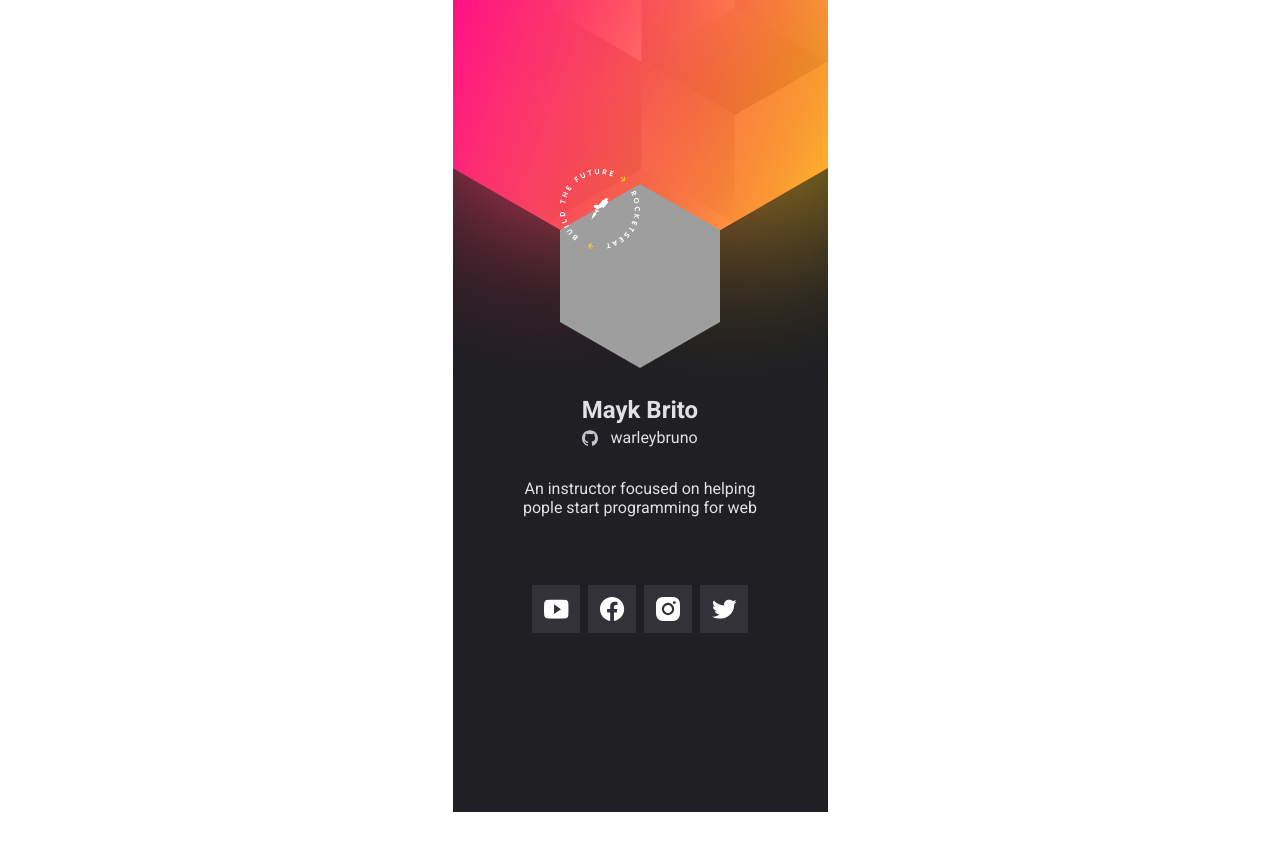
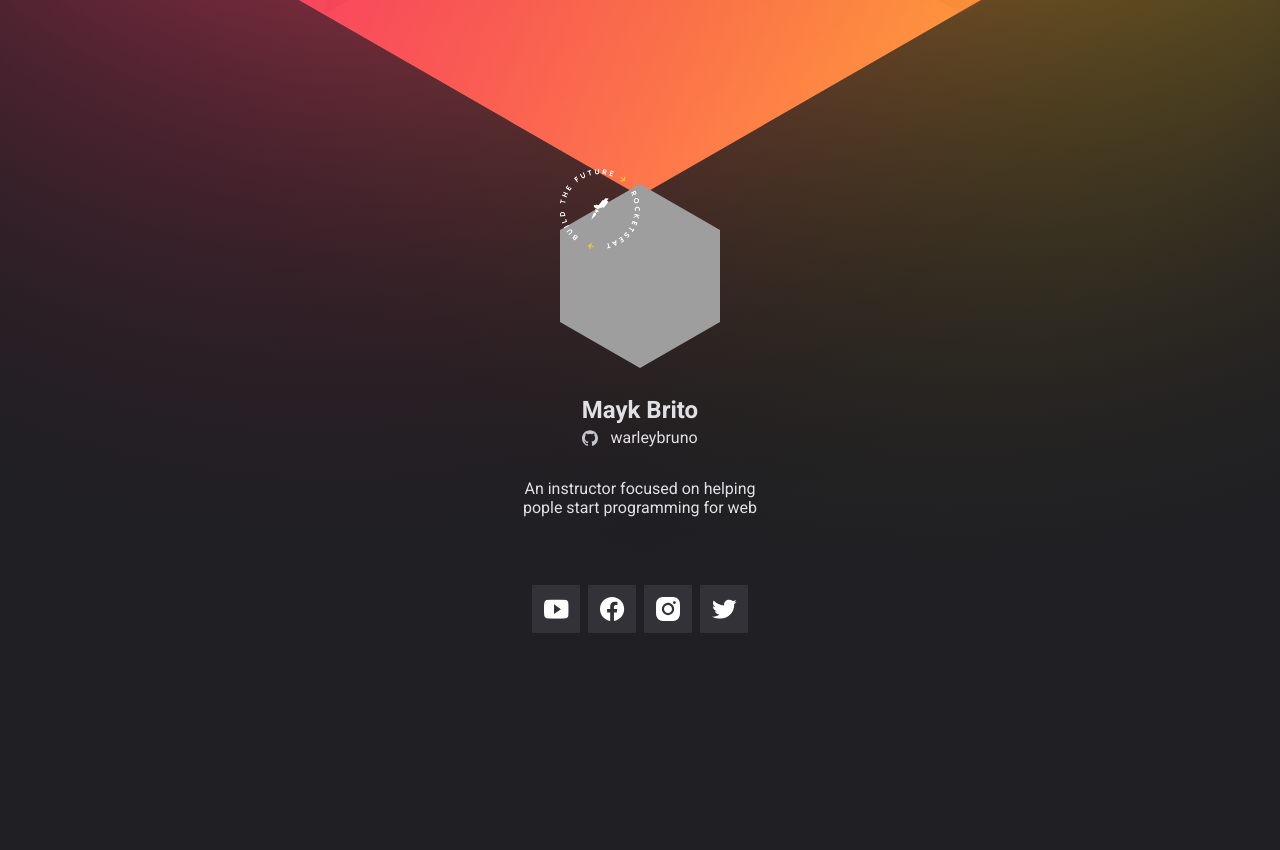
Before and after one commit to eusouwarleybruno/crachar-nlw, a plain HTML site: page index.html in a window 1280 px wide. Before the commit the page ends 812 px from the top, so only its background shows below. Drawn offline with Linux system fonts and the light colour scheme; no server answers; grey boxes are pictures that could not be loaded.

Commit message:
Update style.css

```diff
--- a/style.css
+++ b/style.css
@@ -18,9 +18,10 @@ body {
 }
 
 main {
-  background: url(images/background.svg);
-  width: 375px;
-  height: 812px;
+  background: url(images/background.svg)no-repeat center/cover;
+  width: 100vw;
+  min-height: 812px;
+  height: 100vw;
 }
 
 .container {
```
